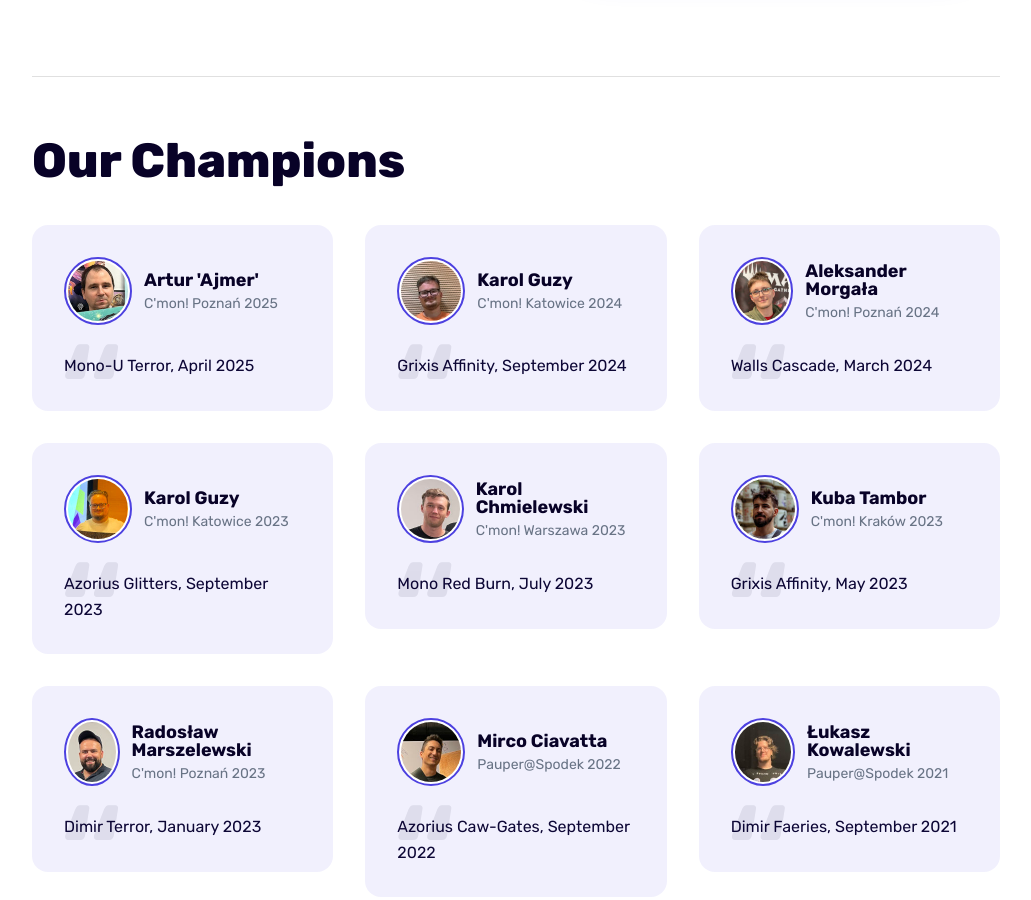
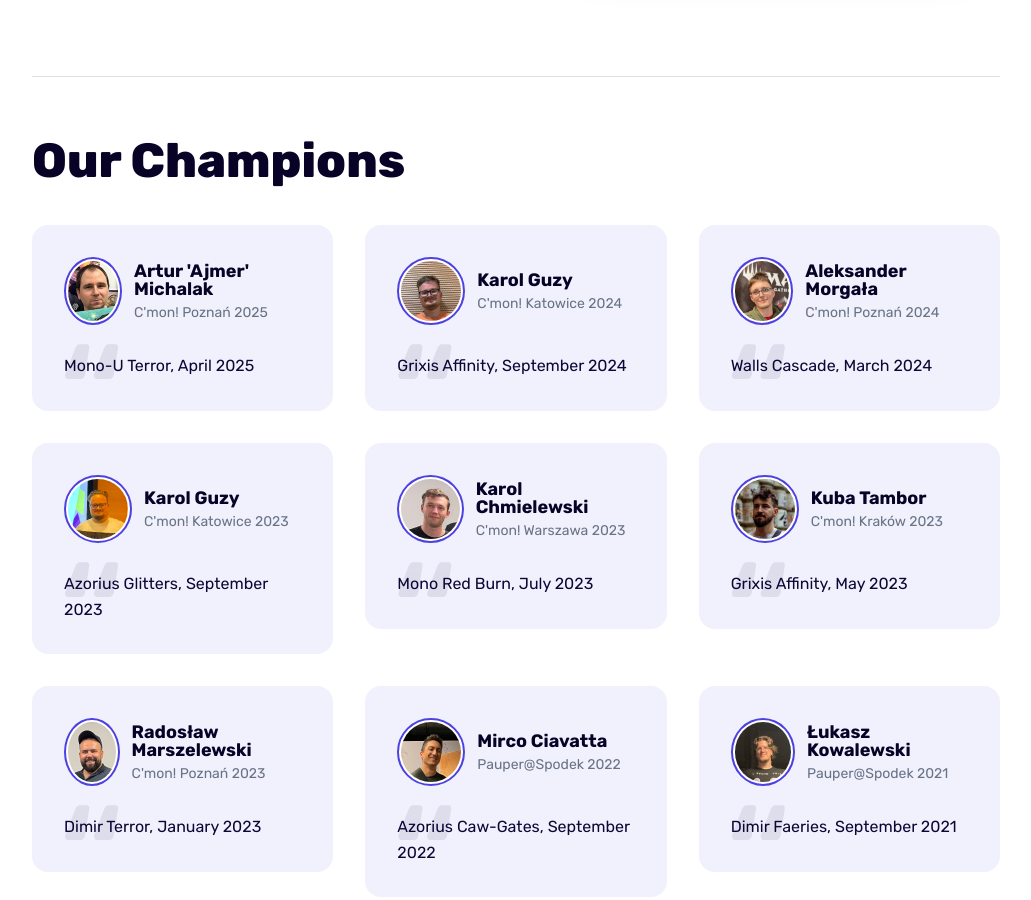
Before and after one commit to cmonmagic/cmonmagic.github.io, a Jekyll site: the page built from index.html, in a window 1280 px wide and 900 px high, scrolled down 700 px. Shown: the whole window, without its empty margins (124-1155 px from the left). Built offline with Jekyll 4.4.1, drawn with Linux system fonts in a browser that asks for light colours.

Commit message:
FIX: ajmers surname

```diff
--- a/_data/settings.yml
+++ b/_data/settings.yml
@@ -107,7 +107,7 @@ testimonial__title: Our Champions
 testimonial__description:
 
 testimonial__items:
-  - name: "Artur 'Ajmer'"
+  - name: "Artur 'Ajmer' Michalak"
     image: "/images/ajme2025.png"
     designation: "C'mon! Poznań 2025"
     link: "https://melee.gg/Decklist/View/558b5c0e-e8fc-4286-8c00-b2bc016b7b61"
```
